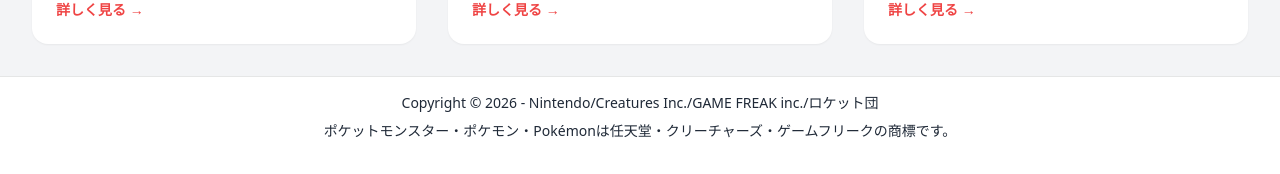
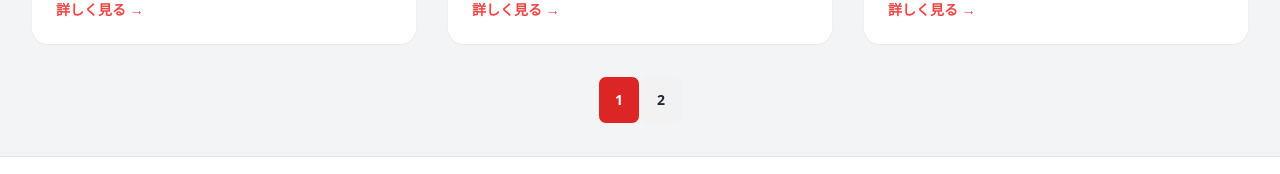
Before and after one commit to a-cartel/client, a React (Vite) app: page /Shop in a window 1280 px wide. Shown: the part 712-886 px from the top of the page. Built offline with nearby package versions, Linux system fonts and the light colour scheme.

Commit message:
소규모 수정

```diff
--- a/src/components/Goods.tsx
+++ b/src/components/Goods.tsx
@@ -2,15 +2,19 @@
 import { goodsList } from "./GoodsData.ts";
 
 export default function Goods() {
+
+    // pagination 밑작업
     const [currentPage, setCurrentPage] = useState(1);
     const itemsPerPage = 4;
     const indexOfFirstItem = (currentPage - 1) * itemsPerPage;
     const indexOfLastItem = indexOfFirstItem + itemsPerPage;
     const currentGoods = goodsList.slice(indexOfFirstItem, indexOfLastItem);
     const totalPages = Math.ceil(goodsList.length / itemsPerPage);
+
+    // New 태그 밑작업
     const isNew = (targetDate: string) => {
         const today = new Date();
-        const cleanDate = targetDate.replaceAll(".", "-");
+        const cleanDate = targetDate.split('.').join('-');
         const registeredDate = new Date(cleanDate);
         const diffTime = today.getTime() - registeredDate.getTime();
         const diffDays = diffTime / (1000 * 60 * 60 * 24);
@@ -22,6 +26,7 @@
             <div className="p-8 w-full max-w-7xl mx-atuo">
                 <h2 className="mb-8 text-xl font-bold ">グッズ</h2>
 
+                {/* news */}
                 <div className="grid grid-cols-4 gap-8">
                     {currentGoods.map((item) => (
                         <a key={item.id}
@@ -39,15 +44,15 @@
                     ))}
                 </div>
 
+                {/* pagination */}
                 <div className="flex justify-center mt-8">
-                    {Array.from({ length: totalPages }).map((_, index) => {
+                    {[...Array(totalPages).keys()].map((index) => {
                         const pageNumber = index + 1;
-
                         return (
                             <button
                                 key={pageNumber}
                                 onClick={() => setCurrentPage(pageNumber)}
-                                className={`join-item btn ${currentPage === pageNumber ? "bg-red-600 text-white" : ""}`}
+                                className={`join-item btn no-animation ${currentPage === pageNumber ? "bg-red-600 text-white" : ""}`}
                             >
                                 {pageNumber}
                             </button>
--- a/src/components/News.tsx
+++ b/src/components/News.tsx
@@ -21,13 +21,14 @@
     // New 태그를 위한 밑작업
     const isNew = (targetDate: string) => {
         const today = new Date();
-        const cleanDate = targetDate.replaceAll(".", "-");
+        const cleanDate = targetDate.split('.').join('-');
         const registeredDate = new Date(cleanDate);
         const diffTime = today.getTime() - registeredDate.getTime();
         const diffDays = diffTime / (1000 * 60 * 60 * 24);
         return diffDays >= 0 && diffDays <= 7;
     }
 
+    // 카테고리별로 버튼을 Map()해주기 위한 밑작업
     const categories = [
         { id: "all", label: "すべて" },
         { id: "game", label: "ゲーム" },
@@ -84,14 +85,13 @@
 
                 {/* pagination */}
                 <div className="flex justify-center mt-8">
-                    {Array.from({ length: totalPages }).map((_, index) => {
+                    {[...Array(totalPages).keys()].map((index) => {
                         const pageNumber = index + 1;
-
                         return (
                             <button
                                 key={pageNumber}
                                 onClick={() => setCurrentPage(pageNumber)}
-                                className={`join-item btn ${currentPage === pageNumber ? "bg-red-600 text-white" : ""}`}
+                                className={`join-item btn no-animation ${currentPage === pageNumber ? "bg-red-600 text-white" : ""}`}
                             >
                                 {pageNumber}
                             </button>
--- a/src/components/Shop.tsx
+++ b/src/components/Shop.tsx
@@ -1,15 +1,26 @@
 import { Link } from "react-router-dom";
+import { useState } from "react";
 import { shopList } from "./ShopData";
 
 export default function Shop() {
 
+    // pagination 밑작업
+    const [currentPage, setCurrentPage] = useState(1);
+    const itemsPerPage = 3;
+    const indexOfFirstItem = (currentPage - 1) * itemsPerPage;
+    const indexOfLastItem = indexOfFirstItem + itemsPerPage;
+    const currentShops = shopList.slice(indexOfFirstItem, indexOfLastItem);
+    const totalPages = Math.ceil(shopList.length / itemsPerPage);
+
     return (
         <div className="flex flex-col items-center">
             <div className="p-8 w-full max-w-7xl mx-atuo">
+
                 <h2 className="mb-8 text-xl font-bold ">ショップ</h2>
 
+                {/* shops */}
                 <div className="grid grid-cols-3 gap-8">
-                    {shopList.map((shop) => (
+                    {currentShops.map((shop) => (
                         <div key={shop.id} className="card bg-base-100 shadow-sm hover:shadow-md duration-300">
                             <figure>
                                 <img src={shop.image} alt={shop.name} />
@@ -43,6 +54,23 @@
                         </div>
                     ))}
                 </div>
+
+                {/* pagination */}
+                <div className="flex justify-center mt-8">
+                    {[...Array(totalPages).keys()].map((index) => {
+                        const pageNumber = index + 1;
+                        return (
+                            <button
+                                key={pageNumber}
+                                onClick={() => setCurrentPage(pageNumber)}
+                                className={`join-item btn no-animation ${currentPage === pageNumber ? "bg-red-600 text-white" : ""}`}
+                            >
+                                {pageNumber}
+                            </button>
+                        );
+                    })}
+                </div>
+
             </div>
         </div>
     );
--- a/src/components/ShopData.ts
+++ b/src/components/ShopData.ts
@@ -29,7 +29,7 @@
         phone: "03-6262-3439",
         access: "JR 南船橋駅 徒歩約5分",
         image: "https://shop.pokemon.co.jp/ja/shop/pokemoncenter-tokyobay/images/mv/mv-pokemoncenter-tokyobay-001.webp"
-        },
+    },
     {
         id: 3,
         name: "ポケモンストア 御殿場店",
@@ -39,5 +39,15 @@
         phone: "03-6456-1221",
         access: "JR「御殿場駅」／東名「御殿場IC」より無料シャトルバス運行",
         image: "https://shop.pokemon.co.jp/ja/shop/pokemonstore-gotemba/images/mv/mv-pokemonstore-gotemba-001.webp"
-        }
+    },
+    {
+        id: 4,
+        name: "ポケモンストア 御殿場店",
+        address: "静岡県御殿場市深沢1312 御殿場プレミアム・アウトレット内 2630区画",
+        hours: "10:00 - 20:00",
+        holiday: "年中無休",
+        phone: "03-6456-1221",
+        access: "JR「御殿場駅」／東名「御殿場IC」より無料シャトルバス運行",
+        image: "https://shop.pokemon.co.jp/ja/shop/pokemonstore-gotemba/images/mv/mv-pokemonstore-gotemba-001.webp"
+    }
 ]
```
Also changed, not shown: 1 other file (tests, documents, lock files or other folders).
